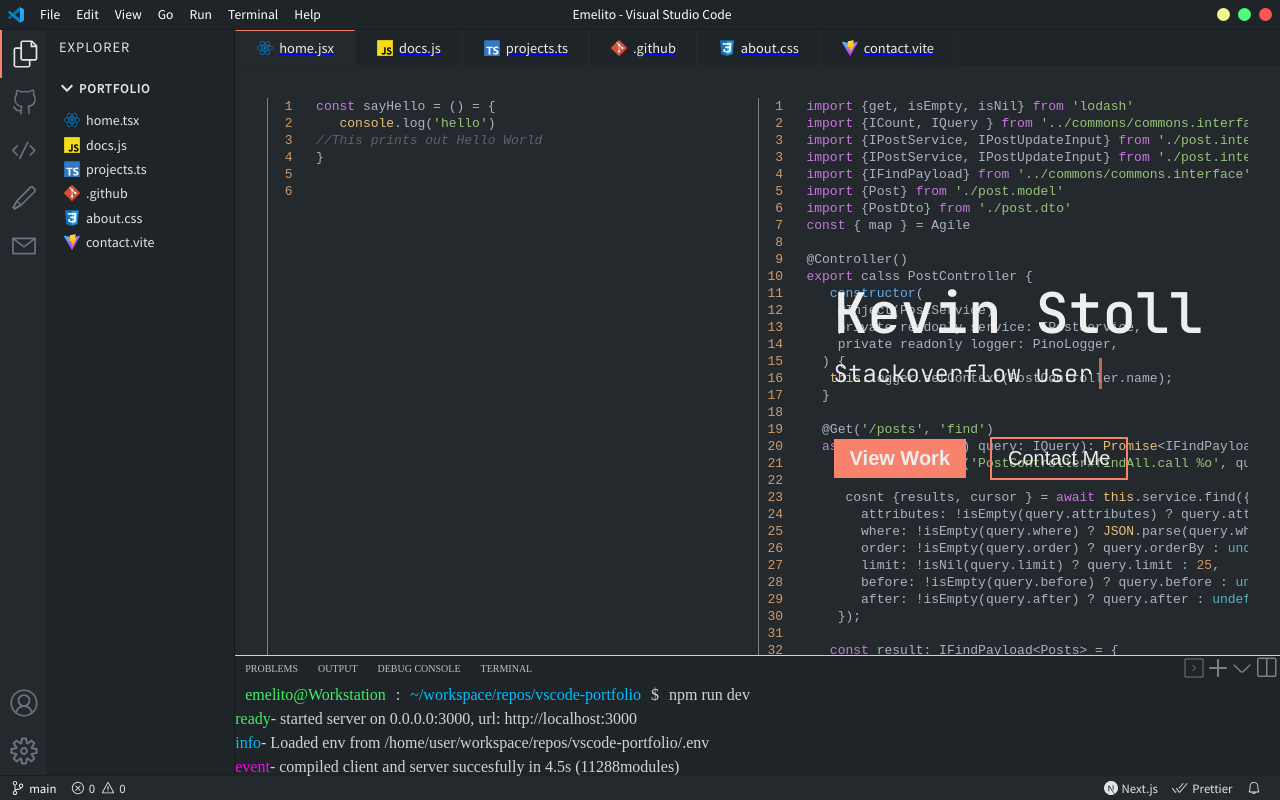
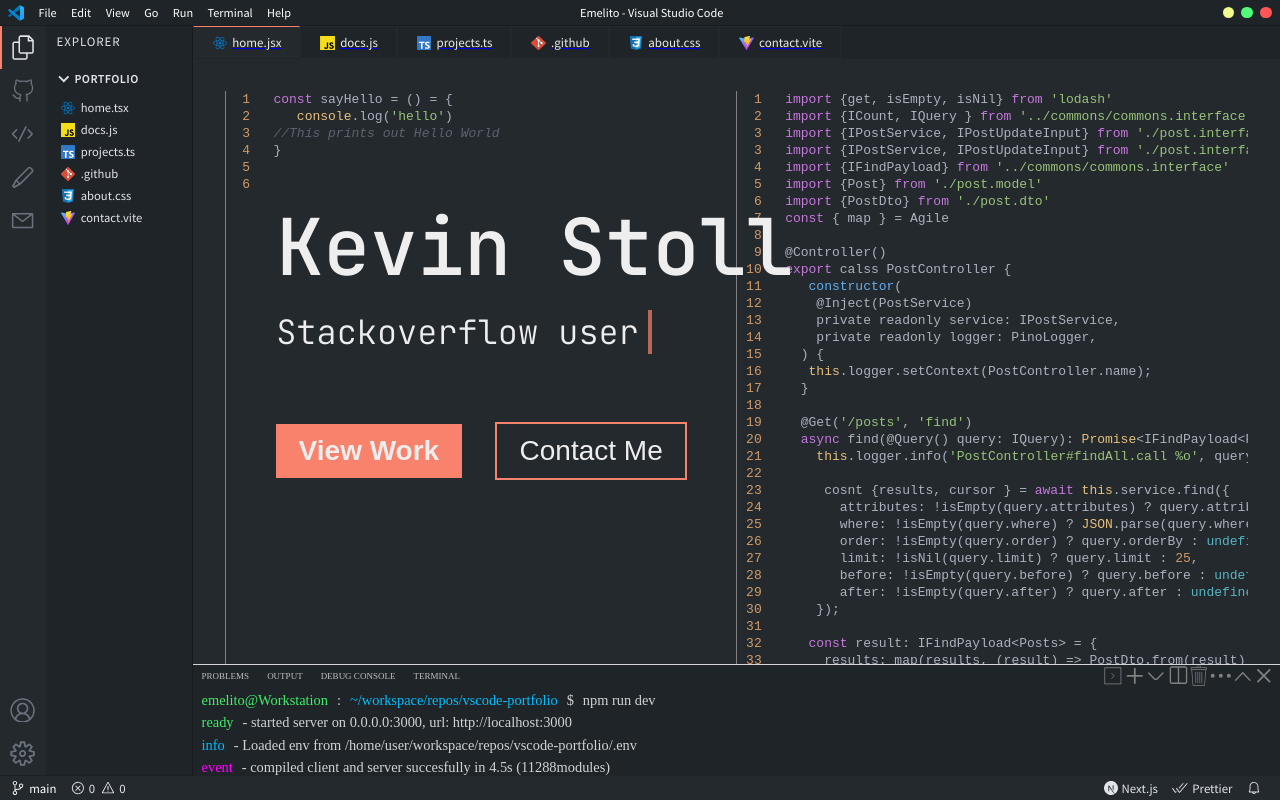
Before and after one commit to Emelit0/vscode-portfolio, a Next.js app: page / in a window 1280 px wide. Built offline with nearby package versions, Linux system fonts and the light colour scheme.

Commit message:
resize everything

```diff
--- a/styles/Explorer.module.css
+++ b/styles/Explorer.module.css
@@ -1,9 +1,10 @@
 .explorer {
   background: var(--explorer-bg);
-  width: 18vw;
+  width: 15vw;
   color: rgb(225, 228, 232);
   font-family: "Source Sans Pro", sans-serif;
   border-right: 1px solid var(--explorer-border);
+  zoom: 0.9;
 }
 
 .heading {
--- a/styles/Home.module.css
+++ b/styles/Home.module.css
@@ -12,15 +12,16 @@
   line-height: 1;
   color: var(--bg-text);
   position: fixed;
-  right: 0;
-  bottom: 32%;
+  right: 34%;
+  bottom: 40%;
   z-index: 1;
+  zoom: 1.9;
+  display: none;
 }
 
 .background h1 {
   font-size: 1.6em;
-  right: 0;
-  text-align: right;
+  text-align: center;
 }
 
 .foreground {
@@ -31,7 +32,8 @@
   align-items: center;
   position: fixed;
   bottom: 40%;
-  right: 6%;
+  right: 38%;
+  zoom: 1.4;
 }
 
 .name {
--- a/styles/Layout.module.css
+++ b/styles/Layout.module.css
@@ -39,3 +39,17 @@
     padding: 2rem 1rem;
   }
 }
+
+.image {
+  position: fixed;
+  z-index: 1;
+  bottom: 124px;
+  right: -29px;
+}
+
+.image3 {
+  position: fixed;
+  z-index: 1;
+  bottom: -2px;
+  left: 190px;
+}
--- a/styles/NeonSign.module.css
+++ b/styles/NeonSign.module.css
@@ -12,6 +12,7 @@
   right: 0;
   font-size: 80px;
   letter-spacing: 0px;
+  zoom: 0.9;
 }
 
 .flickeSlow {
--- a/styles/Sidebar.module.css
+++ b/styles/Sidebar.module.css
@@ -3,9 +3,9 @@
   display: flex;
   flex-direction: column;
   justify-content: space-between;
-  width: 4.5vw;
+  width: 4.2vw;
   min-width: 40px;
-  height: calc(100vh - 30px - 25px);
+  height: calc(100vh - 26px - 25px);
 }
 
 .icon {
@@ -14,6 +14,7 @@
   padding: 0.65rem 0;
   display: block;
   margin: 0 auto;
+  zoom: 0.9;
 }
 
 .iconContainer {
--- a/styles/TabBar.module.css
+++ b/styles/TabBar.module.css
@@ -3,6 +3,7 @@
   /* flex-wrap: wrap; */
   background: var(--tabs-bg);
   overflow-x: auto;
+  zoom: 0.9;
 }
 
 @media screen and (max-width: 900px) {
--- a/styles/Terminal.module.css
+++ b/styles/Terminal.module.css
@@ -2,14 +2,15 @@
   border-top: 1px solid lightgray;
   height: 120px;
   position: fixed;
-  bottom: 25px;
+  bottom: 31px;
   width: 89%;
   background-color: #1f2428;
+  zoom: 0.9;
 }
 
 .terminal_header {
   display: flex;
-  width: 100%;
+  width: 95%;
   justify-content: space-between;
   align-items: center;
   left: 0;
@@ -79,21 +80,23 @@
   background-color: #1f2428;
   margin-top: 6px;
 }
-.firstLine p {
-  margin-left: 10px;
-}
+
 .green {
   color: #40ee68;
+  margin-left: 10px;
 }
 
 .white {
   color: lightgray;
+  margin-left: 10px;
 }
 
 .blue {
   color: #00bfff;
+  margin-left: 10px;
 }
 
 .purple {
   color: #ff00ff;
+  margin-left: 10px;
 }
--- a/styles/Titlebar.module.css
+++ b/styles/Titlebar.module.css
@@ -2,7 +2,7 @@
 
 .titlebar {
   background-color: var(--titlebar-bg);
-  height: 30px;
+  height: 26px;
   padding: 0 0.5rem;
   display: flex;
   justify-content: center;
@@ -18,6 +18,7 @@
   display: flex;
   margin-right: auto;
   margin-left: 0.5rem;
+  zoom: 0.9;
 }
 
 .navbar_items > * {
@@ -28,6 +29,7 @@
 .title {
   text-align: center;
   flex: 1;
+  zoom: 0.9;
 }
 
 .window_btns {
@@ -35,6 +37,7 @@
   flex: 1;
   align-items: center;
   margin-left: auto;
+  zoom: 0.9;
 }
 
 .vsicon {
```
